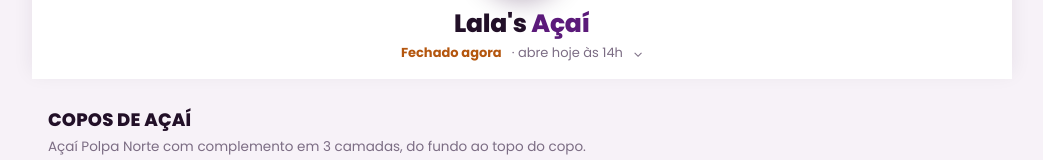
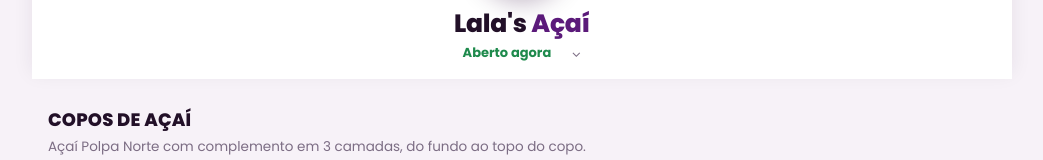
Before and after one commit to vitorramires0-lgtm/lalasacai, a plain HTML site: page index.html in a window 1280 px wide. Shown: the part 246-406 px from the top of the page, without its empty margins (118-1161 px from the left). Drawn offline with Linux system fonts and the light colour scheme.

Commit message:
Abre para teste
Co-Authored-By: Claude Opus 5.5 <noreply@anthropic.com>
Claude-Session: https://claude.ai/code/session_01MRRQShBofQp5pU7KzqpDGT

```diff
--- a/index.html
+++ b/index.html
@@ -216,7 +216,7 @@ const CFG={
   whatsapp:"5551981172525",
   // horários: [abre, fecha] em horas; 24 = meia-noite; null = fechado. 0=domingo ... 6=sábado
   horarios:{0:[14,24],1:null,2:[13,20],3:[14,24],4:[14,24],5:[14,24],6:[14,24]},
-  forcarAberto:false, // true = ignora os horários e deixa sempre aberto
+  forcarAberto:true, // true = ignora os horários e deixa sempre aberto
   pix:{chave:"lalasacai@jim.com",tipo:"E-mail",nome:""},
   // taxa de entrega por distância: [até km, valor]
   teles:[[5,8],[6,9],[7,12],[8,13],[9,15],[10,17],[11,20],[12,23],[999,25]],
```
